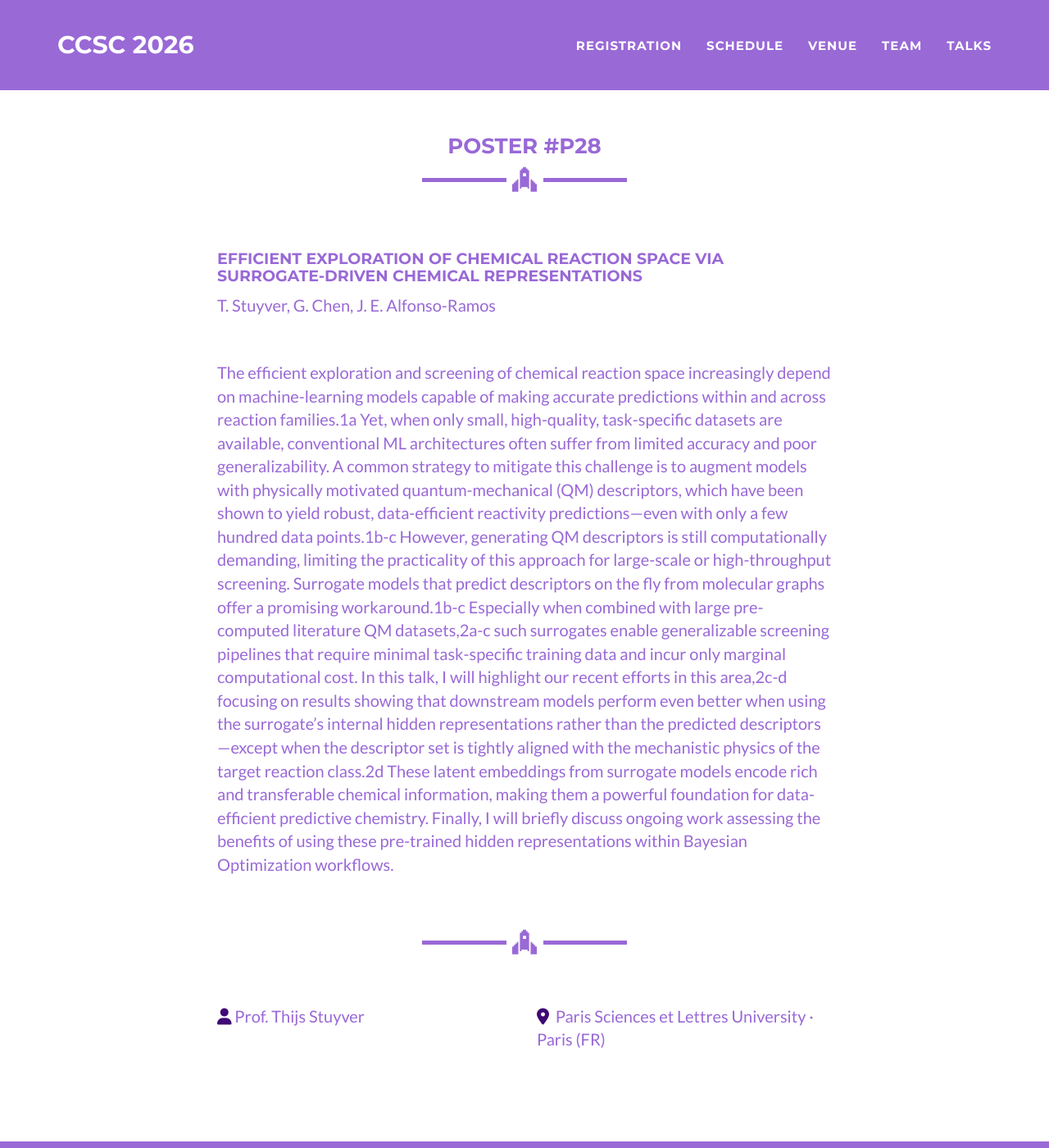
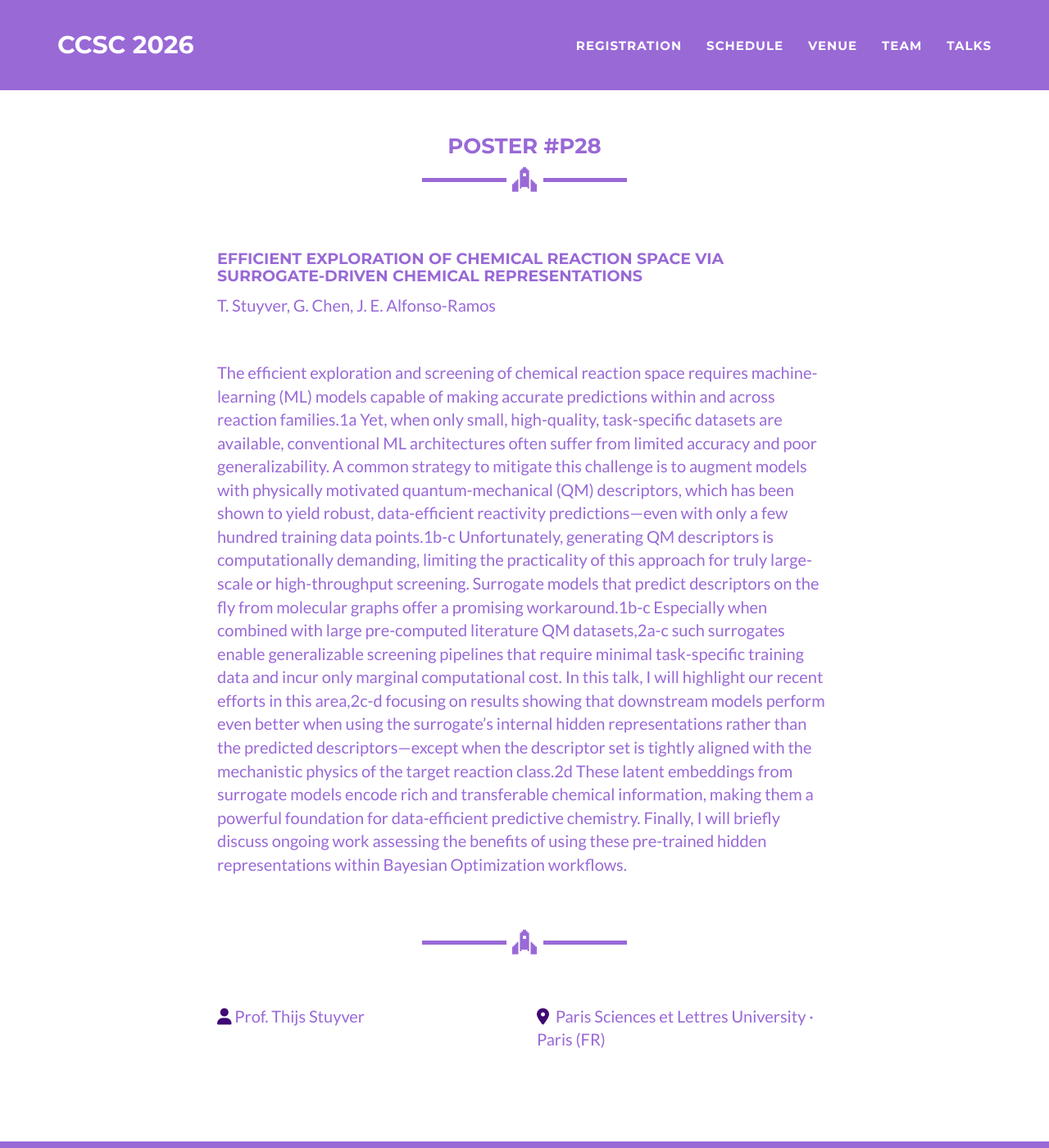
Before and after one commit to ccsc2026/ccsc2026.github.io, a Jekyll site: the page built from docs/stuyver.md, in a window 1280 px wide and 1400 px high. Shown: the whole window at 82% size. Built offline with Jekyll 4.4.1, drawn with Linux system fonts in a browser that asks for light colours.

Commit message:
Update stuyver.md

```diff
--- a/docs/stuyver.md
+++ b/docs/stuyver.md
@@ -7,8 +7,8 @@ location: 'Paris Sciences et Lettres University · Paris (FR)'
 title: "Efficient Exploration of Chemical Reaction Space via Surrogate-Driven Chemical Representations"
 authors: 'T. Stuyver, G. Chen, J. E. Alfonso-Ramos'
 abstract: [
-"The efficient exploration and screening of chemical reaction space increasingly depend on machine-learning models capable of making accurate predictions within and across reaction families.1a Yet, when only small, high-quality, task-specific datasets are available, conventional ML architectures often suffer from limited accuracy and poor generalizability. A common strategy to mitigate this challenge is to augment models with physically motivated quantum-mechanical (QM) descriptors, which have been shown to yield robust, data-efficient reactivity predictions—even with only a few hundred data points.1b-c
-However, generating QM descriptors is still computationally demanding, limiting the practicality of this approach for large-scale or high-throughput screening. Surrogate models that predict descriptors on the fly from molecular graphs offer a promising workaround.1b-c Especially when combined with large pre-computed literature QM datasets,2a-c such surrogates enable generalizable screening pipelines that require minimal task-specific training data and incur only marginal computational cost.
+"The efficient exploration and screening of chemical reaction space requires machine-learning (ML) models capable of making accurate predictions within and across reaction families.1a Yet, when only small, high-quality, task-specific datasets are available, conventional ML architectures often suffer from limited accuracy and poor generalizability. A common strategy to mitigate this challenge is to augment models with physically motivated quantum-mechanical (QM) descriptors, which has been shown to yield robust, data-efficient reactivity predictions—even with only a few hundred training data points.1b-c
+Unfortunately, generating QM descriptors is computationally demanding, limiting the practicality of this approach for truly large-scale or high-throughput screening. Surrogate models that predict descriptors on the fly from molecular graphs offer a promising workaround.1b-c Especially when combined with large pre-computed literature QM datasets,2a-c such surrogates enable generalizable screening pipelines that require minimal task-specific training data and incur only marginal computational cost.
 In this talk, I will highlight our recent efforts in this area,2c-d focusing on results showing that downstream models perform even better when using the surrogate’s internal hidden representations rather than the predicted descriptors—except when the descriptor set is tightly aligned with the mechanistic physics of the target reaction class.2d These latent embeddings from surrogate models encode rich and transferable chemical information, making them a powerful foundation for data-efficient predictive chemistry.
 Finally, I will briefly discuss ongoing work assessing the benefits of using these pre-trained hidden representations within Bayesian Optimization workflows."]
 ---
```
